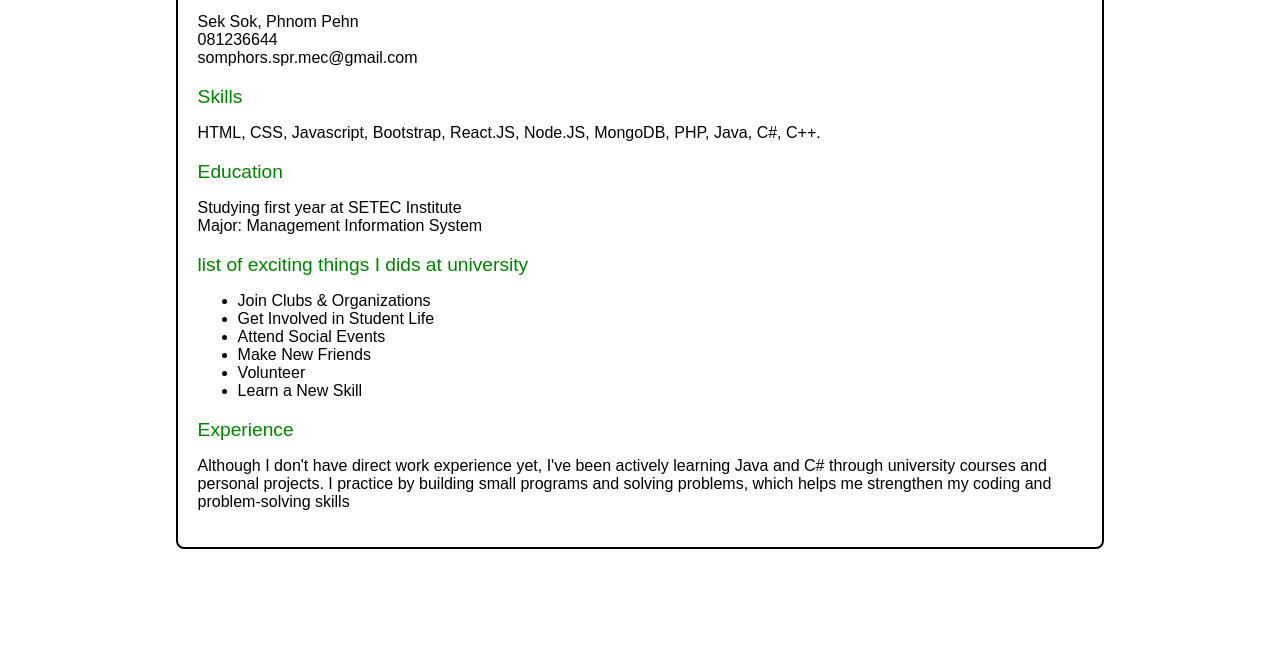
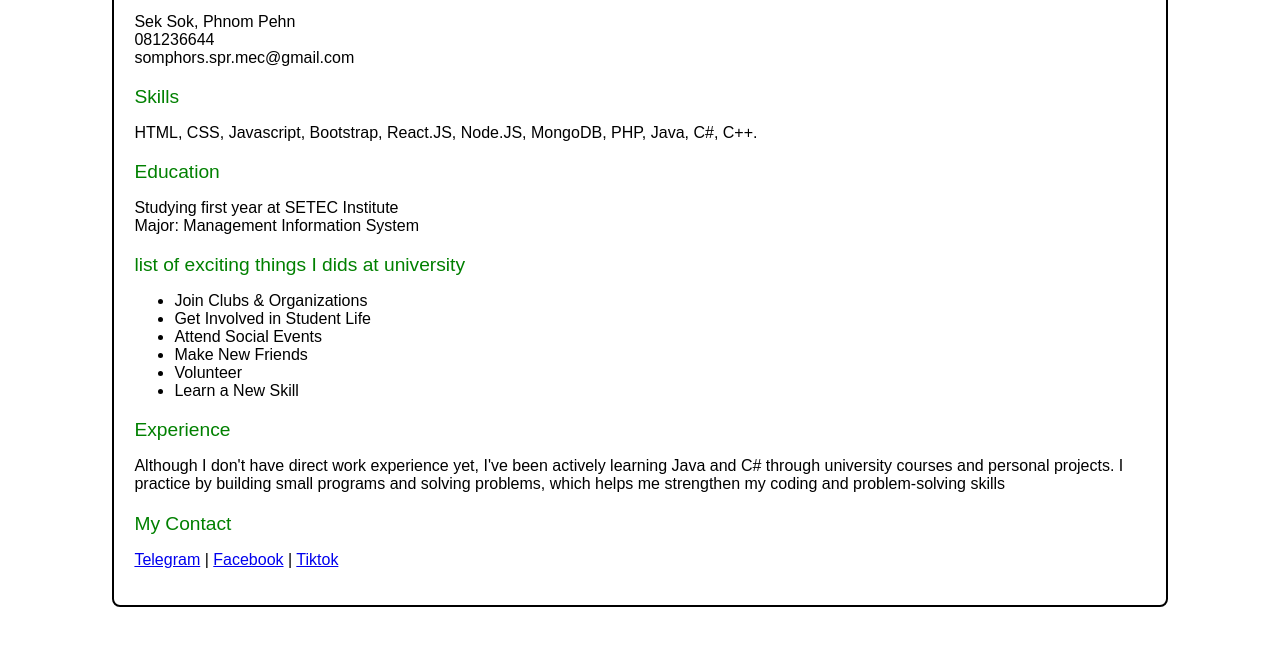
Before and after one commit to somPhors-ks/SinglePageCV, a plain HTML site: page Code/index.html in a window 1280 px wide. Shown: the part 143-788 px from the top of the page. Drawn offline with Linux system fonts and the light colour scheme.

Commit message:
Update index.html

```diff
--- a/Code/index.html
+++ b/Code/index.html
@@ -19,7 +19,7 @@
     </style>
 </head>
 <body>
-    <div style="width: 70%; margin: auto; border: 2px solid black; padding: 20px; border-radius: 8px;">
+    <div style="width: 80%; margin: auto; border: 2px solid black; padding: 20px; border-radius: 8px;">
         <hr width="40%" align="left">
         <h1>Somphors</h1>
         <p id="headText">Junior Frontend Developer</p>
@@ -50,6 +50,12 @@
         <p>
             Although I don't have direct work experience yet, I've been actively learning Java and C# through university courses and personal projects. I practice by building small programs and solving problems, which helps me strengthen my coding and problem-solving skills
         </p>
+        <p id="headText">My Contact</p>
+        <p>
+            <a href="https://t.me/mryphosrMuzanJackjon" target="_blank">Telegram</a>
+            | <a href="https://web.facebook.com/yorn.somphors.479775" target="_blank">Facebook</a>
+            | <a href="https://www.tiktok.com/@somphors940?is_from_webapp=1&sender_device=pc" target="_blank">Tiktok</a>
+        </p>
     </div>
 </body>
 </html>
```
